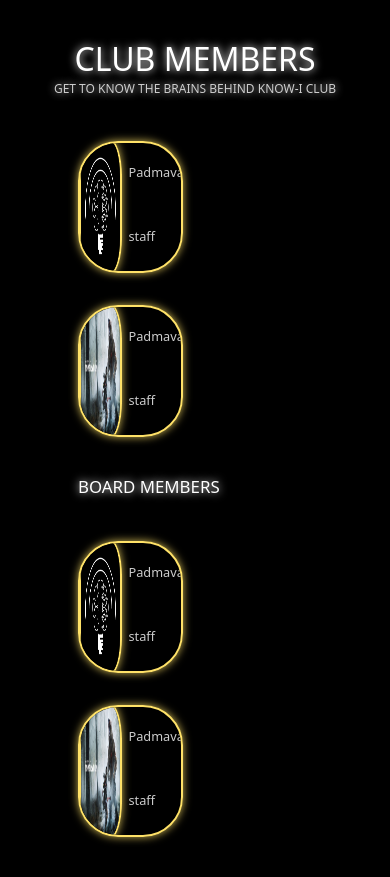
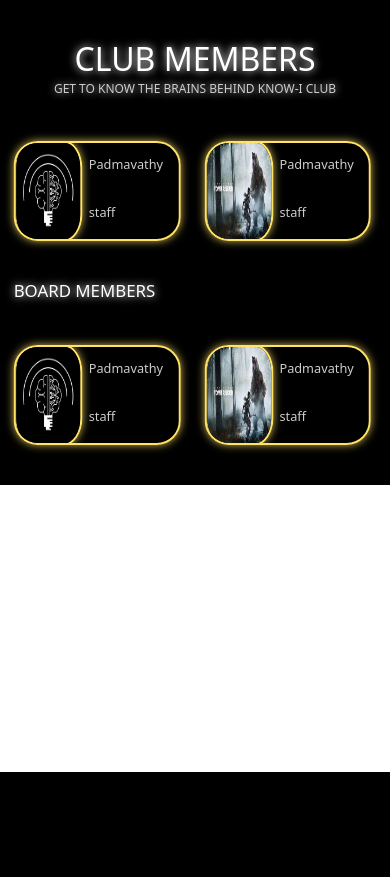
Before and after one commit to arvind-mocha/Know-I, a Django app: page /members/ in a window 390 px wide. Shown: the part 72-949 px from the top of the page. After the commit the page ends 844 px from the top, so only its background shows below. Run offline with Django 3.2, Linux system fonts and the light colour scheme.

Commit message:
Initial commit

```diff
--- a/Main/App/static/main.css
+++ b/Main/App/static/main.css
@@ -98,6 +98,14 @@
     color: #fff;
     opacity: 0.8; }
 
+@media only screen and (max-width: 37.5em) {
+  .mcard {
+    grid-template-rows: repeat(2, 6rem); } }
+
+@media only screen and (max-width: 30.5em) {
+  .mcard {
+    border-radius: 3rem; } }
+
 .members__heading {
   padding-top: 5rem;
   color: #fff;
@@ -131,6 +139,17 @@
     row-gap: 4rem;
     grid-template-columns: repeat(auto-fit, 45%); }
 
+@media only screen and (max-width: 75em) {
+  .members__box {
+    width: 80%; } }
+
+@media only screen and (max-width: 56.25em) {
+  .members__box {
+    width: 95%;
+    left: 51%; }
+    .members__box--container {
+      column-gap: 3rem; } }
+
 .navbar {
   background: #000; }
 
--- a/sass/abstracts/_mixins.scss
+++ b/sass/abstracts/_mixins.scss
@@ -3,7 +3,7 @@
 }
 
 @mixin respond($breakpoint) {
-  @if $breakpoint == small-phone {
+  @if $breakpoint == phone-small {
     @media only screen and (max-width: 30.5em) {
       @content;
     } //420px
--- a/sass/components/_cards.scss
+++ b/sass/components/_cards.scss
@@ -37,3 +37,15 @@
     opacity: 0.8;
   }
 }
+
+@include respond(phone) {
+  .mcard {
+    grid-template-rows: repeat(2, 6rem);
+  }
+}
+
+@include respond(phone-small) {
+  .mcard {
+    border-radius: 3rem;
+  }
+}
--- a/sass/layouts/_members.scss
+++ b/sass/layouts/_members.scss
@@ -39,3 +39,23 @@
     }
   }
 }
+
+@include respond(tab-land) {
+  .members {
+    &__box {
+      width: 80%;
+    }
+  }
+}
+
+@include respond(tab-port) {
+  .members {
+    &__box {
+      width: 95%;
+      left: 51%;
+      &--container {
+        column-gap: 3rem;
+      }
+    }
+  }
+}
```
